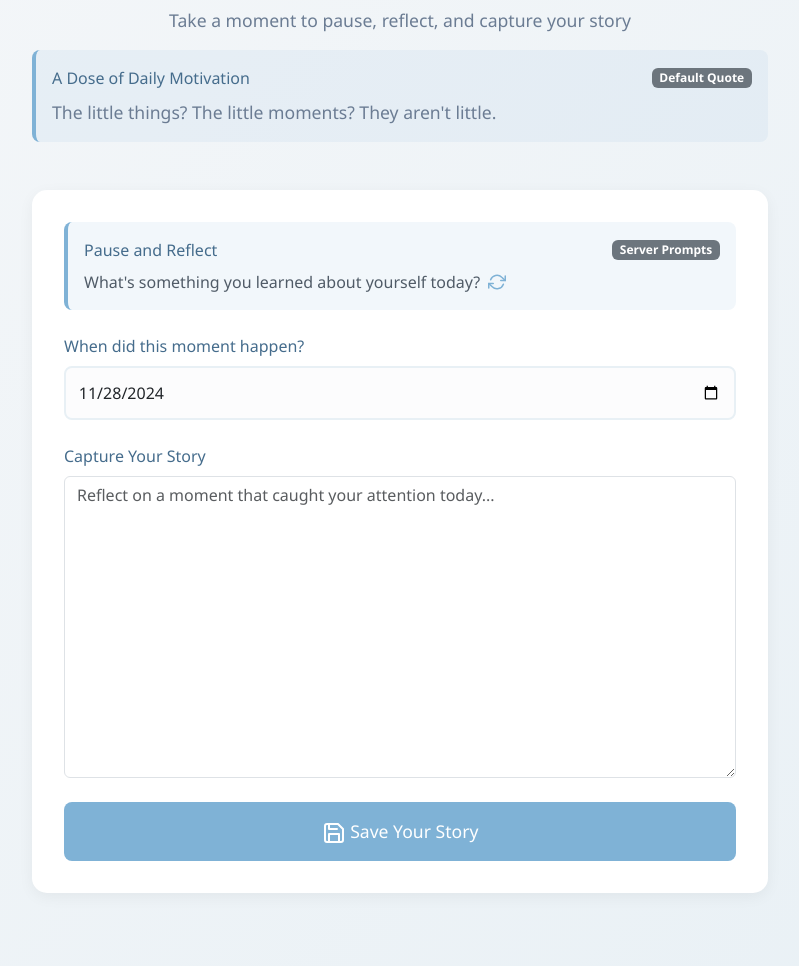
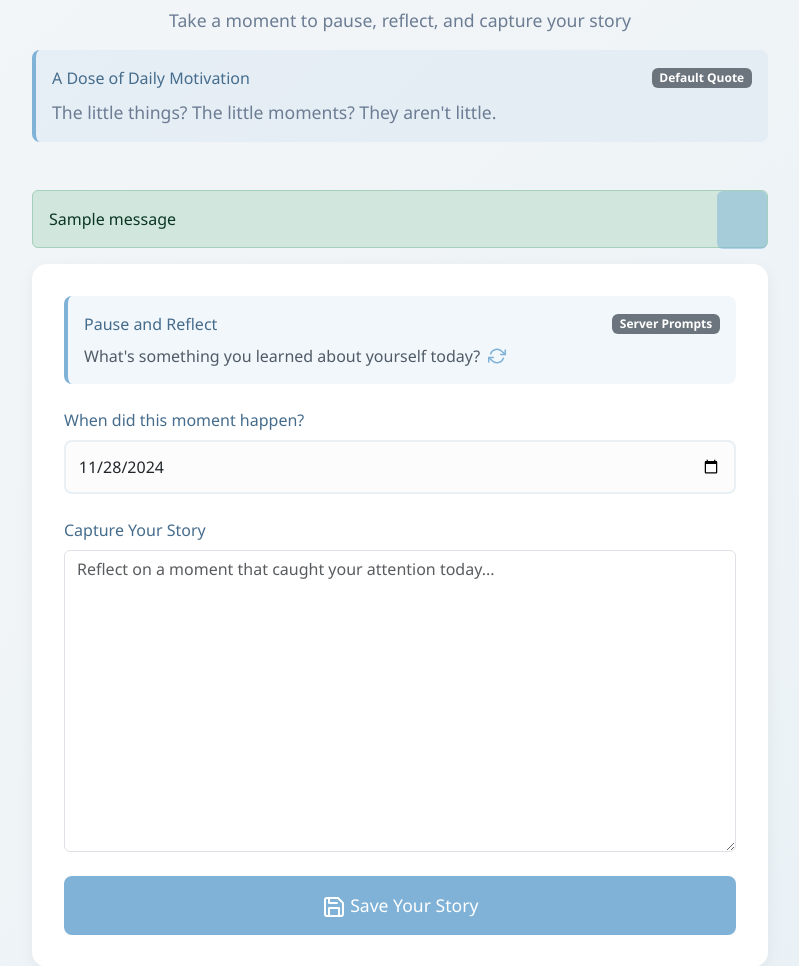
Before and after one commit to sheia/everydayecho, a Flask app: page / in a window 1280 px wide. Shown: the part 226-1192 px from the top of the page, without its empty margins (240-1039 px from the left). Run offline with Flask 3, Linux system fonts and the light colour scheme; a user stored in the database is signed in; tables that the repository leaves empty hold one stand-in row (values such as "Sample post"); one stand-in notice (Sample message) is shown; some libraries are stand-ins or nearby versions.

Commit message:
Agent query: Please verify if: 1. Flash messages appear at the top-right corner 2. Messages have proper styling (success=green, error=red) 3. Messages auto-hide after 3 seconds 4. Close button works properly 5. Form submission shows success message

```diff
--- a/templates/index.html
+++ b/templates/index.html
@@ -15,6 +15,22 @@
             </div>
         </div>
     </div>
+
+    <div>
+        {% with messages = get_flashed_messages(with_categories=true) %}
+            {% if messages %}
+                <div class="alert-container">
+                    {% for category, message in messages %}
+                        <div class="alert alert-{{ category }} alert-dismissible fade show" role="alert">
+                            {{ message }}
+                            <button type="button" class="btn-close" data-bs-dismiss="alert" aria-label="Close"></button>
+                        </div>
+                    {% endfor %}
+                </div>
+            {% endif %}
+        {% endwith %}
+    </div>
+
 
     <form id="journal-form" class="journal-form" method="POST" action="{{ url_for('save_entry') }}">
         <input type="hidden" id="prompt-input" name="prompt">
```
